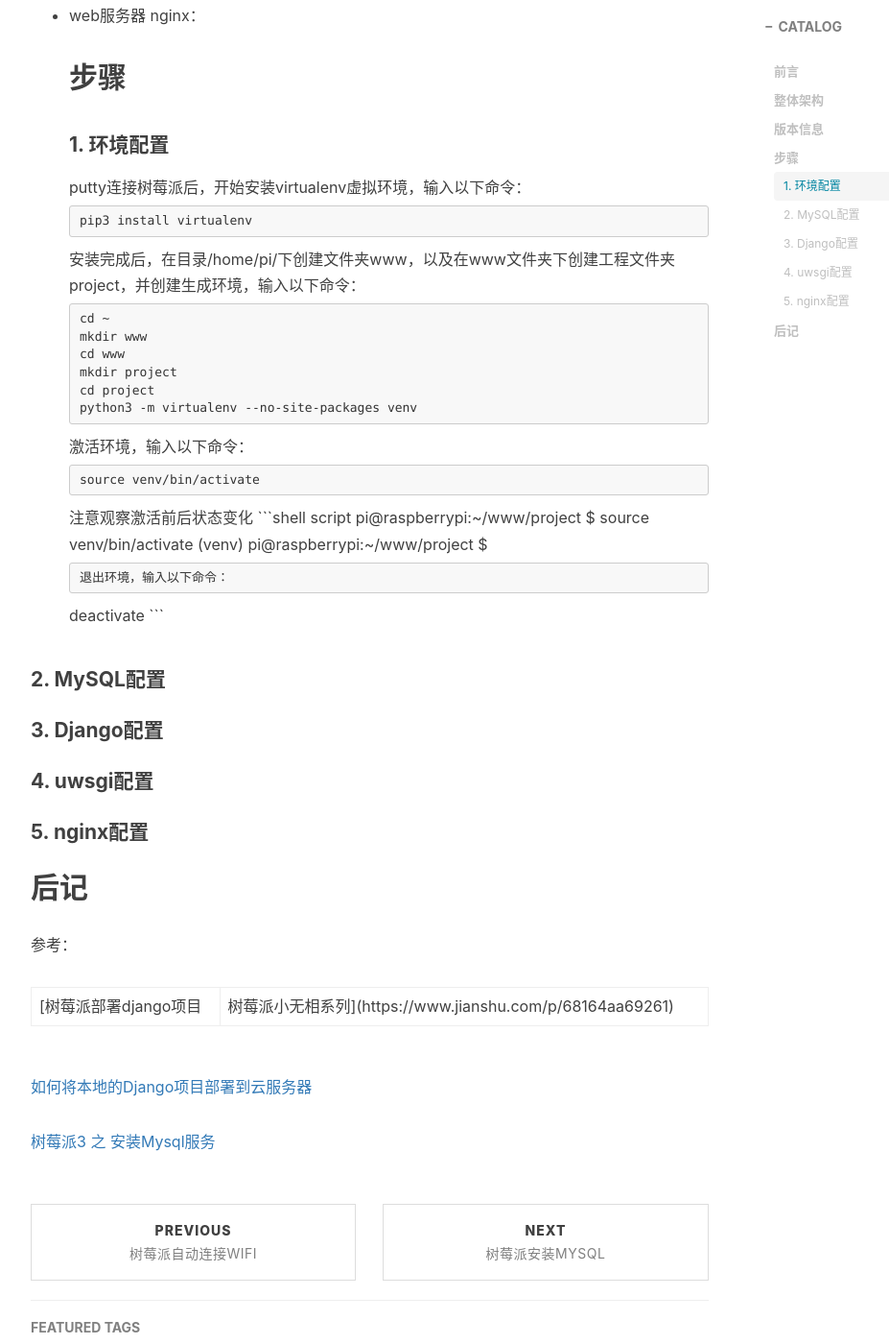
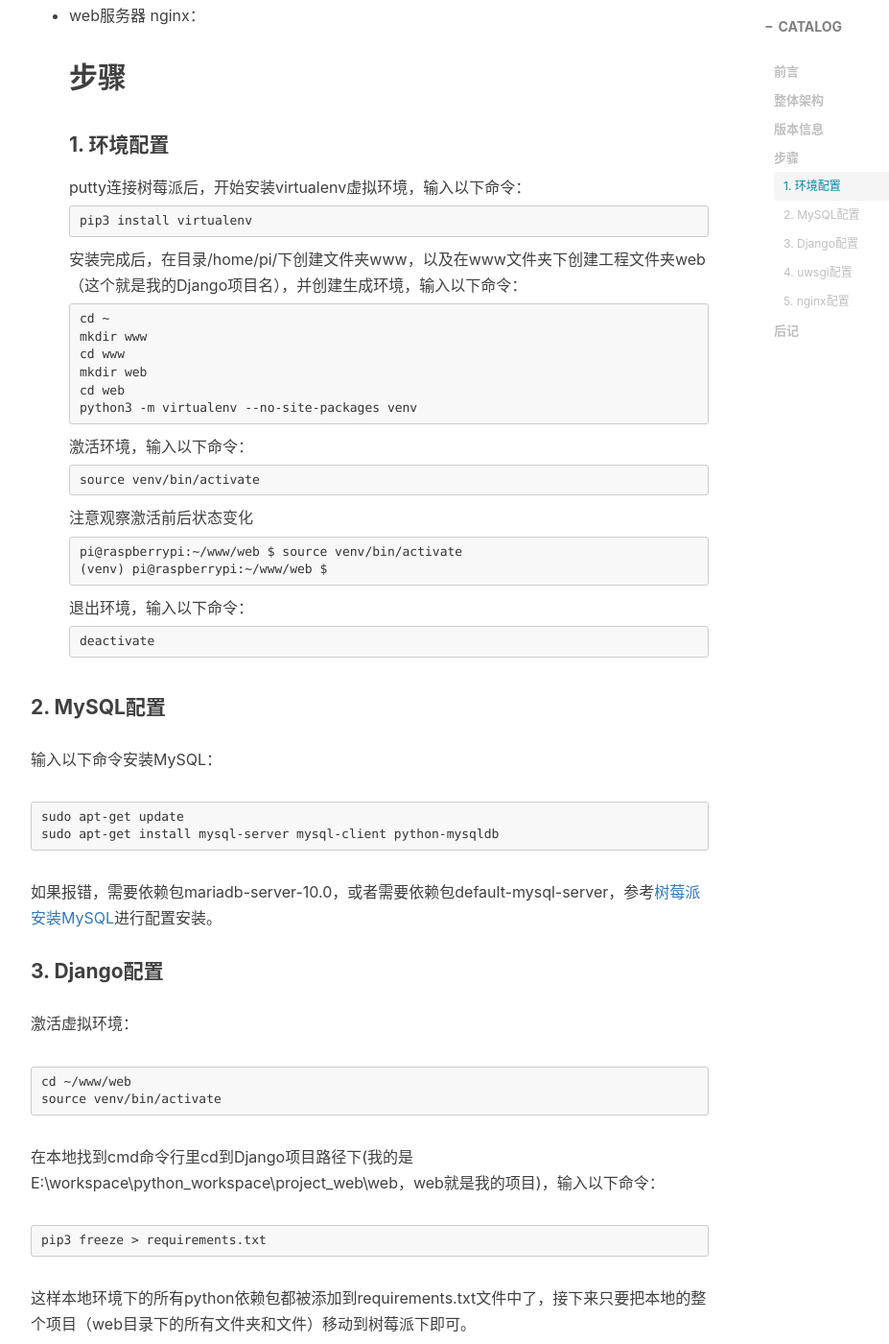
Before and after one commit to HouKC/houkc.github.io, a Jekyll site: the page built from _posts/2019-11-26-piDjango.md, in a window 1280 px wide and 1400 px high, scrolled down 1100 px. Shown: the whole window at 96% size, without its empty margins (233-1160 px from the left). Built offline with Jekyll 4.4.1, drawn with Linux system fonts in a browser that asks for light colours; nearby versions of some CDN libraries; comment, search, counter and statistics services are not loaded; some of the changed text lies outside the part shown.

Commit message:
update piDjango.md & piMysql.md

````diff
--- a/_posts/2019-11-26-piDjango.md
+++ b/_posts/2019-11-26-piDjango.md
@@ -32,13 +32,13 @@ putty连接树莓派后，开始安装virtualenv虚拟环境，输入以下命
 ```
 pip3 install virtualenv
 ```
-安装完成后，在目录/home/pi/下创建文件夹www，以及在www文件夹下创建工程文件夹project，并创建生成环境，输入以下命令：
+安装完成后，在目录/home/pi/下创建文件夹www，以及在www文件夹下创建工程文件夹web（这个就是我的Django项目名），并创建生成环境，输入以下命令：
 ```
 cd ~
 mkdir www
 cd www
-mkdir project
-cd project
+mkdir web
+cd web
 python3 -m virtualenv --no-site-packages venv
 ```
 激活环境，输入以下命令：
@@ -46,9 +46,9 @@ python3 -m virtualenv --no-site-packages venv
 source venv/bin/activate
 ```
 注意观察激活前后状态变化
-```shell script
-pi@raspberrypi:~/www/project $ source venv/bin/activate
-(venv) pi@raspberrypi:~/www/project $
+```
+pi@raspberrypi:~/www/web $ source venv/bin/activate
+(venv) pi@raspberrypi:~/www/web $
 ```
 退出环境，输入以下命令：
 ```
@@ -56,8 +56,54 @@ deactivate
 ```
 
 #### 2. MySQL配置
+输入以下命令安装MySQL：
+```
+sudo apt-get update
+sudo apt-get install mysql-server mysql-client python-mysqldb
+```
+如果报错，需要依赖包mariadb-server-10.0，或者需要依赖包default-mysql-server，参考[树莓派安装MySQL](https://houkc.github.io/2019/11/28/piMysql/)进行配置安装。
 
 #### 3. Django配置
+激活虚拟环境：
+```
+cd ~/www/web
+source venv/bin/activate
+```
+在本地找到cmd命令行里cd到Django项目路径下(我的是E:\workspace\python_workspace\project_web\web，web就是我的项目)，输入以下命令：
+```
+pip3 freeze > requirements.txt
+```
+这样本地环境下的所有python依赖包都被添加到requirements.txt文件中了，接下来只要把本地的整个项目（web目录下的所有文件夹和文件）移动到树莓派下即可。
+
+使用filelliza软件，将项目移动到树莓派/home/pi/www/web下。
+ ![转移django](https://raw.githubusercontent.com/HouKC/houkc.github.io/master/img/piDjango-move.jpg)
+ 移动后我的/home/pi/www/web目如下：
+```
+(venv) pi@raspberrypi:~/www/web $ ls
+datashow     manage.py         static     venv
+__init__.py  requirements.txt  templates  web
+```
+其中venv、manage.py、requirements.txt、web是肯定有的，因为web目录和manage.py文件是我创建项目时就产生的，venv是虚拟环境，requirements.txt是依赖包文件，
+templates和static是存放前端文件的目录，init.py文件是python工程的标志，datashow是我的Django APP。
+
+接着，输入以下命令来加载python依赖包：
+```
+pip3 install -r requirements.txt
+```
+接下来静静等待就完事了（要等好一会哈哈哈）。
+
+完成后，输入以下命令查询一下mysql是否打开：
+```
+ps -ef|grep mysql
+```
+如果有结果说明开启着，否则输入以下命令开启：
+```
+sudo /etc/init.d/mysql start
+# 重启的话是以下命令：
+sudo /etc/init.d/mysql restart
+```
+
+
 #### 4. uwsgi配置
 #### 5. nginx配置
 ## 后记
````
Also changed, not shown: _posts/2019-11-28-piMysql.md (+10 -0 lines), img/piDjango-move.jpg (added).
